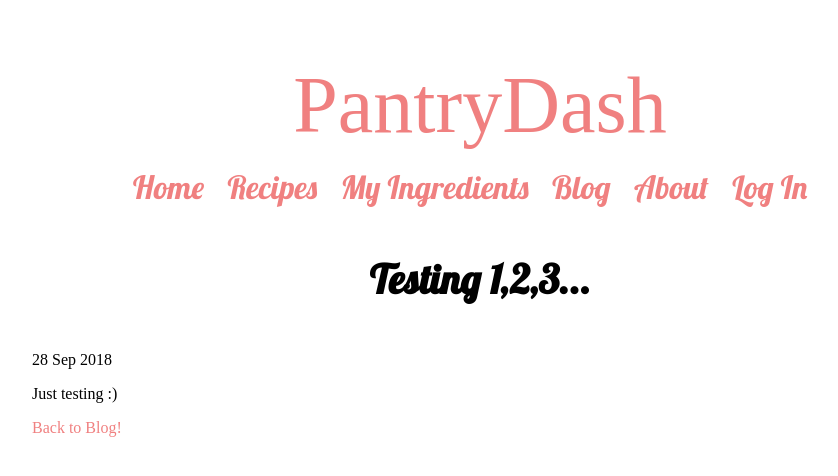
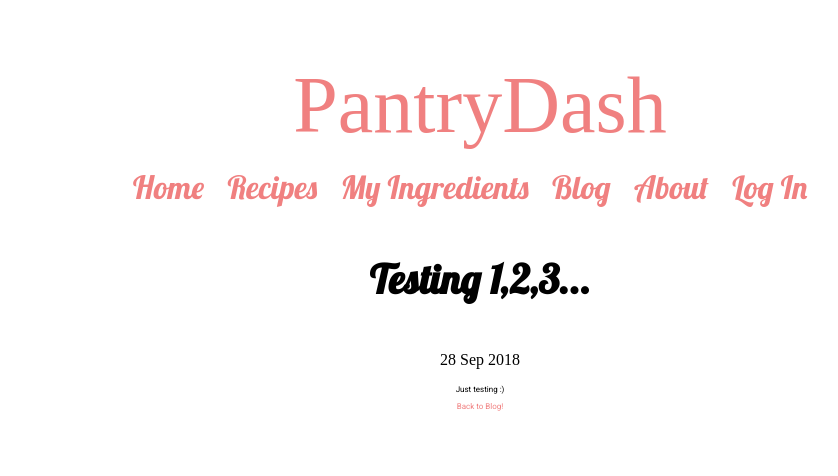
Before and after one commit to czolish/PantryDash, a Jekyll site: the page built from _posts/2018-09-28-testing.md, in a window 1280 px wide. Shown: the top 476 px of the page, without its empty margins (160-998 px from the left). Built offline with Jekyll 4.4.1, drawn with Linux system fonts in a browser that asks for light colours.

Commit message:
Update main.css

```diff
--- a/css/main.css
+++ b/css/main.css
@@ -52,6 +52,10 @@ p.site-title {
   text-align: center;
 }
 
+p.meta {
+  text-align: center;
+}
+
 h1.page-title {
   font-family: 'Lobster', cursive;
   font-size: 2.5em;
@@ -69,3 +73,9 @@ div.nav {
   text-align: center;
   margin: auto;
 }
+
+div.post {
+  text-align: center;
+  font-family: 'Roboto', sans-serif;
+  font-size: 0.5em;
+}
```
